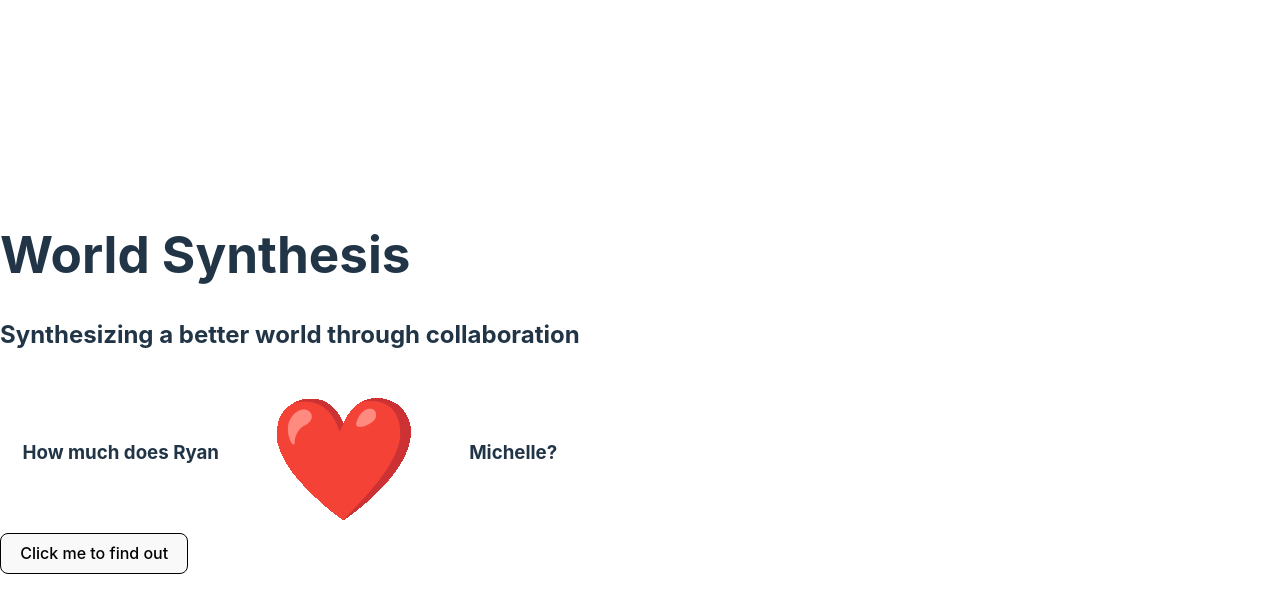
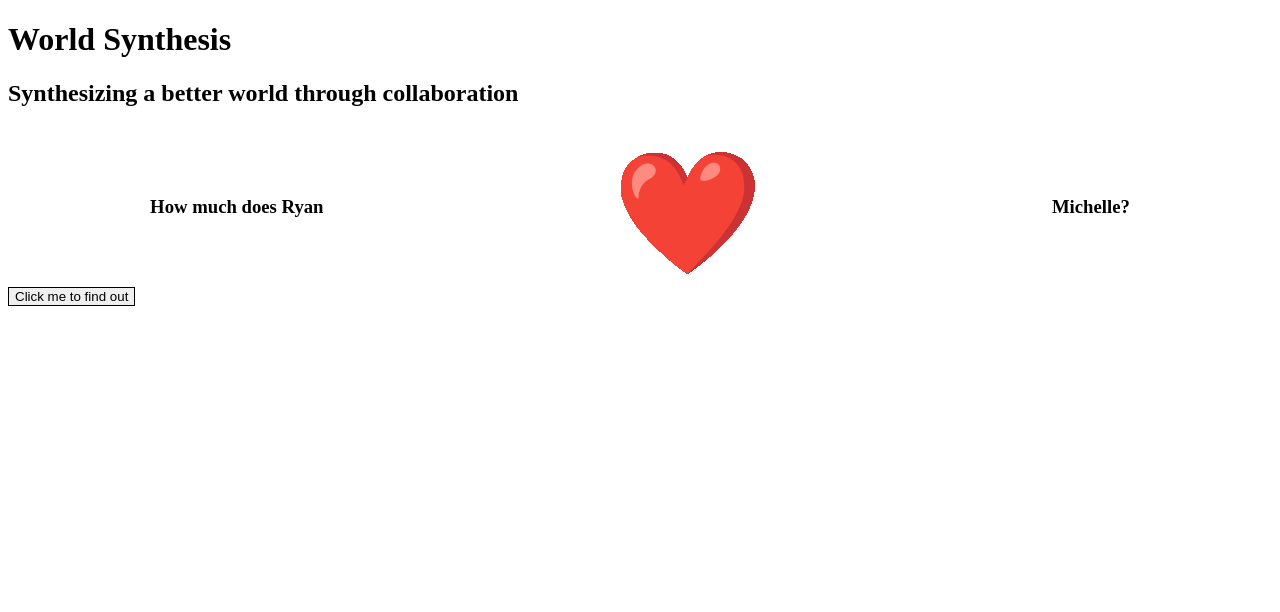
Before and after one commit to cmpprg/world-synthesis, a React (Vite) app in the folder world_synthesis_fe/: page / in a window 1280 px wide. Shown: the top 612 px of the page. Built offline with nearby package versions, Linux system fonts and the light colour scheme.

Commit message:
Remove index css file

```diff
--- a/world_synthesis_fe/src/index.css
+++ /dev/null
@@ -1,69 +0,0 @@
-:root {
-  font-family: Inter, system-ui, Avenir, Helvetica, Arial, sans-serif;
-  line-height: 1.5;
-  font-weight: 400;
-
-  color-scheme: light dark;
-  color: rgba(255, 255, 255, 0.87);
-  background-color: #242424;
-
-  font-synthesis: none;
-  text-rendering: optimizeLegibility;
-  -webkit-font-smoothing: antialiased;
-  -moz-osx-font-smoothing: grayscale;
-  -webkit-text-size-adjust: 100%;
-}
-
-a {
-  font-weight: 500;
-  color: #646cff;
-  text-decoration: inherit;
-}
-a:hover {
-  color: #535bf2;
-}
-
-body {
-  margin: 0;
-  display: flex;
-  place-items: center;
-  min-width: 320px;
-  min-height: 100vh;
-}
-
-h1 {
-  font-size: 3.2em;
-  line-height: 1.1;
-}
-
-button {
-  border-radius: 8px;
-  border: 1px solid transparent;
-  padding: 0.6em 1.2em;
-  font-size: 1em;
-  font-weight: 500;
-  font-family: inherit;
-  background-color: #1a1a1a;
-  cursor: pointer;
-  transition: border-color 0.25s;
-}
-button:hover {
-  border-color: #646cff;
-}
-button:focus,
-button:focus-visible {
-  outline: 4px auto -webkit-focus-ring-color;
-}
-
-@media (prefers-color-scheme: light) {
-  :root {
-    color: #213547;
-    background-color: #ffffff;
-  }
-  a:hover {
-    color: #747bff;
-  }
-  button {
-    background-color: #f9f9f9;
-  }
-}
--- a/world_synthesis_fe/src/main.tsx
+++ b/world_synthesis_fe/src/main.tsx
@@ -1,7 +1,6 @@
 import React from 'react'
 import ReactDOM from 'react-dom/client'
 import App from './App'
-import './index.css'
 
 ReactDOM.createRoot(document.getElementById('root') as HTMLElement).render(
   <React.StrictMode>
```
